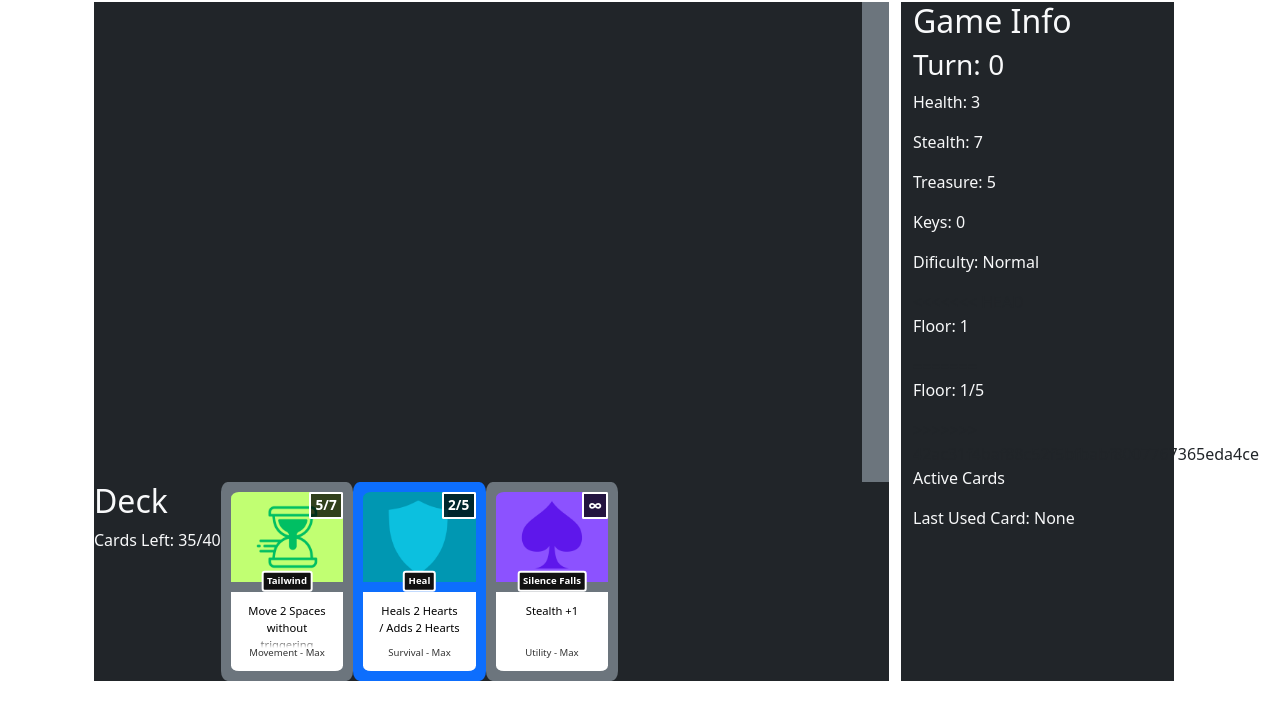
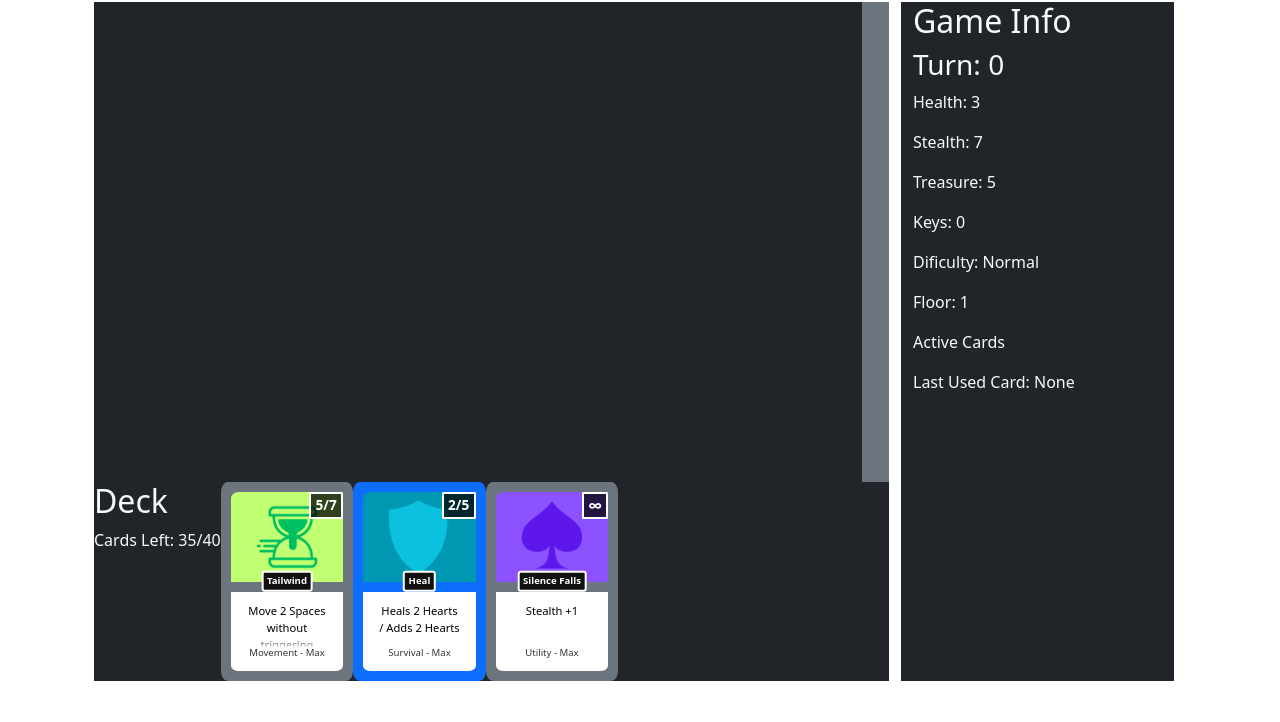
Before and after one commit to phyric1/CITS3403_Project, a Flask app: page /game in a window 1280 px wide. Shown: the part 78-800 px from the top of the page. Run offline with Flask 3, Linux system fonts and the light colour scheme.

Commit message:
resolve conflicts

```diff
--- a/app/templates/game.html
+++ b/app/templates/game.html
@@ -84,13 +84,8 @@
             <p class="text-light">Keys: <span id="keys-value">0</span></p>
 
             <p class="text-light">Dificulty: <span id="difficulty-value">Normal</span></p>
-<<<<<<< HEAD
             <p class="text-light">Floor: <span id="floor-value">1</span></p>
 
-=======
-            <p class="text-light">Floor: <span id="floor-value">1/5</span></p>
-
->>>>>>> 42ac31f4baf88c52f5bfbabf8007767365eda4ce
             <p class="text-light">Active Cards</p>
             <p class="text-light">Last Used Card: <span id="last-used-value">None</span></p>
 
```
